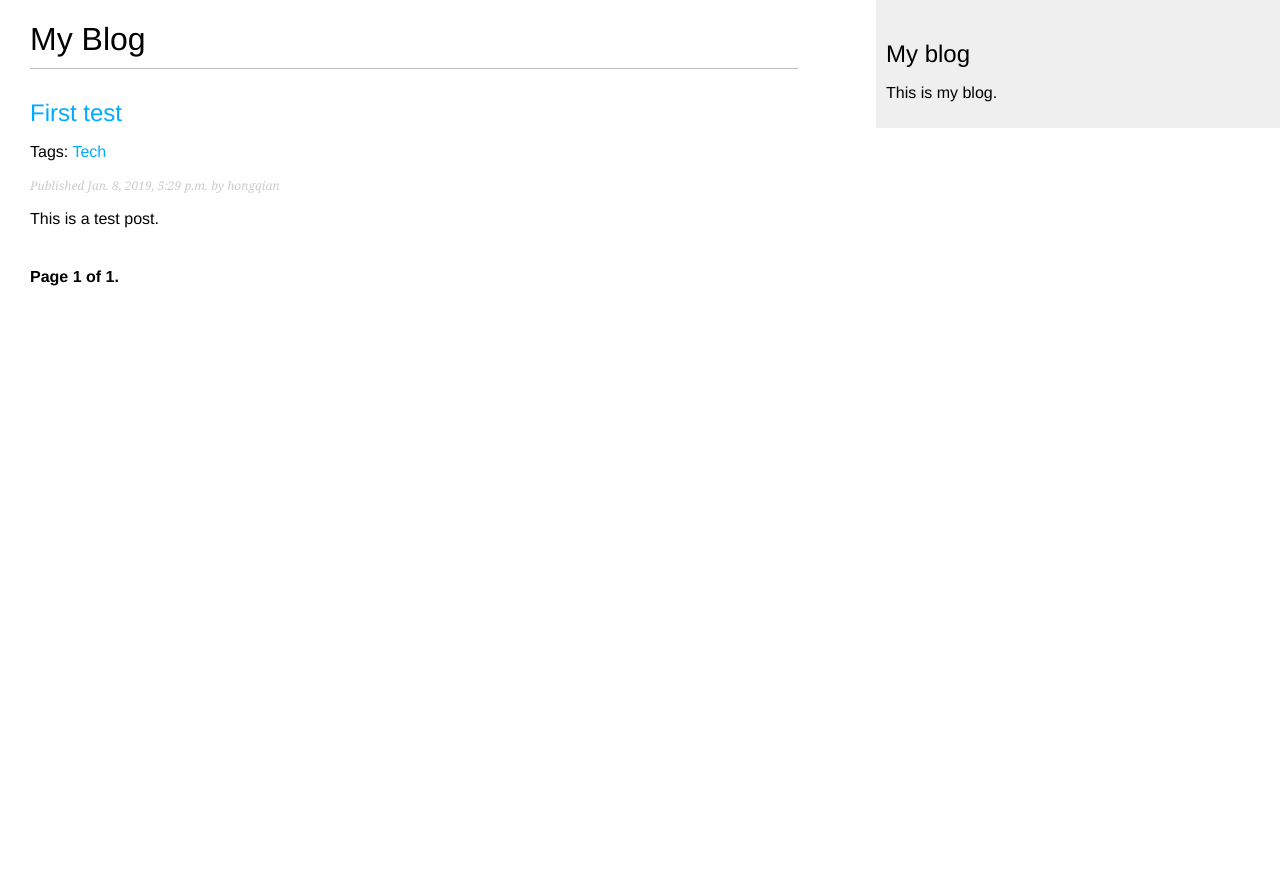
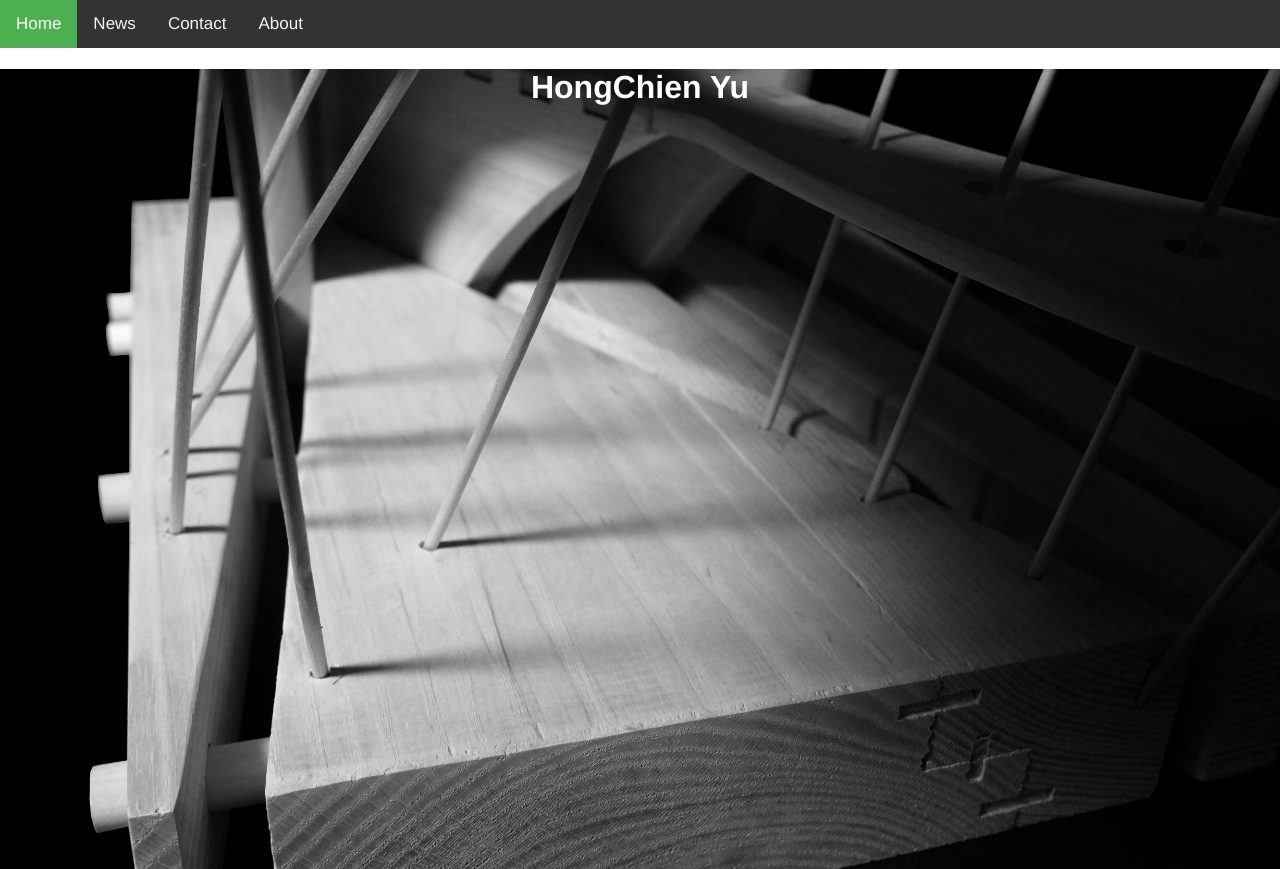
Before and after one commit to yuhongqian/myblog, a Django app: page /blog/ in a window 1280 px wide. Before the commit the page ends 286 px from the top, so only its background shows below. Run offline with Django 3.2, Linux system fonts and the light colour scheme; data comes from the database, SQL or seed files in the repository; parts of the project's set-up code (start-up, migrations or seed data) failed here and were passed over.

Commit message:
working on homepage

```diff
--- a/myblog/blog/static/css/blog.css
+++ b/myblog/blog/static/css/blog.css
@@ -1,30 +1,29 @@
+html {
+    height: 100%;
+}
+
 body {
+    height: 100%;
     margin:0;
     padding:0;
     font-family:helvetica, sans-serif;
 }
+
 
 a {
     color:#00abff;
     text-decoration:none;
 }
 
-h1 {
-    font-weight:normal;
-    border-bottom:1px solid #bbb;
-    padding:0 0 10px 0;
-}
 
 h2 {
     font-weight:normal;
     margin:30px 0 0;
 }
 
-#content {
-    float:left;
-    width:60%;
-    padding:0 0 0 30px;
-}
+
+
+
 
 #sidebar {
     float:right;
@@ -90,3 +89,69 @@ input[type=submit] {
     font-size:12px;
     color:#666;
 }
+
+/* NAVIGATION BAR STYLE */
+
+/* Add a black background color to the top navigation */
+.topnav {
+  background-color: #333;
+  overflow: hidden;
+}
+
+/* Style the links inside the navigation bar */
+.topnav a {
+  float: left;
+  color: #f2f2f2;
+  text-align: center;
+  padding: 14px 16px;
+  text-decoration: none;
+  font-size: 17px;
+}
+
+/* Change the color of links on hover */
+.topnav a:hover {
+  background-color: #ddd;
+  color: black;
+}
+
+/* Add a color to the active/current link */
+.topnav a.active {
+  background-color: #4CAF50;
+  color: white;
+}
+
+/* CONTENT STYLE */
+
+#content {
+    height: 100%;
+    padding:0 0 0 0px;
+}
+
+
+#content .bg{
+
+    background-image: url("../images/homebg.jpg");
+
+    /* full height */
+    height: 100%;
+
+    /* center and scale the image */
+    background-position: center;
+    background-repeat: no-repeat;
+    background-size: cover;
+}
+
+#content .home_title{
+
+    text-align: center;
+}
+
+#content .home_title h1{
+
+    /* put the text in the center of the page */
+    top: 50%;
+    text-align: center;
+
+    /* style the text */
+    color: white;
+}
--- a/myblog/blog/templates/blog/base.html
+++ b/myblog/blog/templates/blog/base.html
@@ -1,18 +1,26 @@
 {% load static %}
 <!DOCTYPE html>
 <html>
+
 <head>
   <title>{% block title %}{% endblock %}</title>
-  <link href="{% static "css/blog.css" %}" rel="stylesheet">
+  {% block style %}{% endblock %}
 </head>
+
 <body>
+
+  <div class="topnav">
+    <a class="active" href="#home">Home</a>
+    <a href="#news">News</a>
+    <a href="#contact">Contact</a>
+    <a href="#about">About</a>
+  </div>
+
   <div id="content">
     {% block content %}
     {% endblock %}
   </div>
-  <div id="sidebar">
-    <h2>My blog</h2>
-      <p>This is my blog.</p>
-  </div>
+
+
 </body>
 </html>
--- /dev/null
+++ b/myblog/blog/templates/blog/home.html
@@ -0,0 +1,20 @@
+{% extends "blog/base.html" %}
+{% load static %}
+
+{% block style %}
+  <link href= "{% static "css/blog.css" %}" rel="stylesheet">
+{% endblock %}
+
+{% block content %}
+
+  <div class = "bg">
+
+    <div class = "home_title">
+      <h1>
+        HongChien Yu
+      </h1>
+    </div>
+
+  </div>
+
+{% endblock %}
--- a/myblog/blog/templates/blog/post/detail.html
+++ b/myblog/blog/templates/blog/post/detail.html
@@ -1,4 +1,10 @@
 {% extends "blog/base.html" %}
+{% load static %}
+
+
+{%block style%}
+  <link href="{% static "css/blog.css" %}" rel="stylesheet">
+{% endblock %}
 
 {% block title %}{{ post.title }}{% endblock %}
 
--- a/myblog/blog/templates/blog/post/list.html
+++ b/myblog/blog/templates/blog/post/list.html
@@ -1,4 +1,10 @@
 {% extends "blog/base.html" %}
+{% load static %}
+
+
+{% block style %}
+  <link href="{% static "css/blog.css" %}" rel="stylesheet">
+{% endblock %}
 
 {% block title %}My Blog{% endblock %}
 
--- a/myblog/blog/urls.py
+++ b/myblog/blog/urls.py
@@ -5,8 +5,9 @@ app_name = 'blog'
 
 urlpatterns = [
     # post views
-    path('', views.post_list, name='post_list'),
+    # path('', views.post_list, name='post_list'),
     # path('', views.PostListView.as_view(), name='post_list'),
+    path('', views.home, name='homepage'),
     path('<int:year>/<int:month>/<int:day>/<slug:post>/',
          views.post_detail,
          name='post_detail'),
--- a/myblog/blog/views.py
+++ b/myblog/blog/views.py
@@ -4,6 +4,9 @@ from django.core.paginator import Paginator, EmptyPage,\
                                   PageNotAnInteger
 from django.views.generic import ListView
 from taggit.models import Tag
+
+def home(request):
+  return render(request, 'blog/home.html')
 
 def post_list(request, tag_slug = None):
     object_list = Post.published.all()
```
Also changed, not shown: myblog/blog/static/images/homebg.jpg (added).
